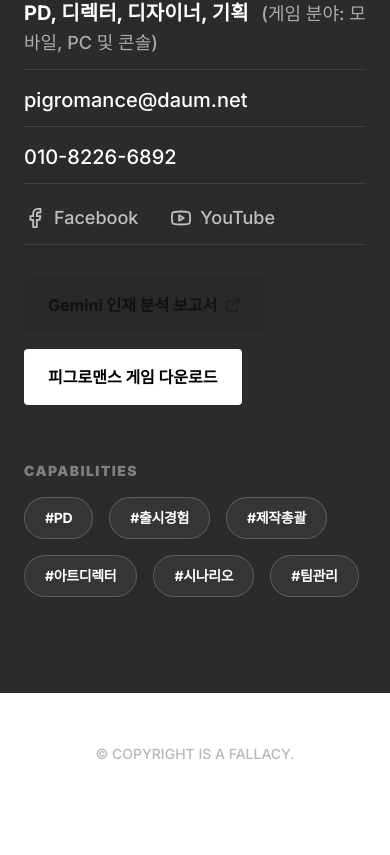
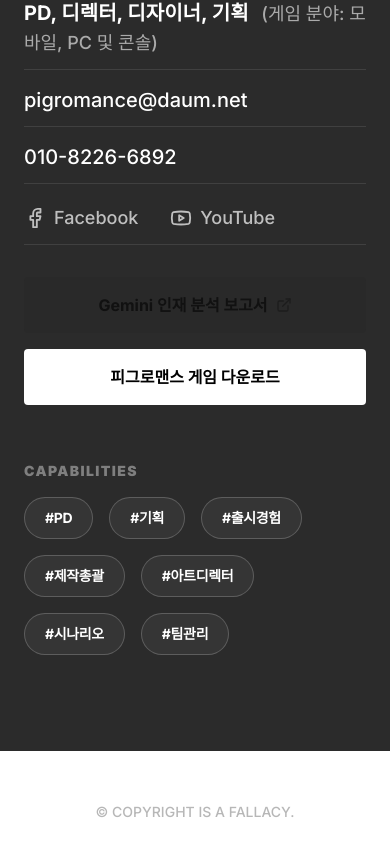
Before and after one commit to Cuttingman/portfolio, a Next.js app: page / in a window 390 px wide. Shown: the part 6119-6974 px from the top of the page. Before the commit the page ends 6932 px from the top, so only its background shows below. Built offline with nearby package versions, Linux system fonts and the light colour scheme.

Commit message:
About 레이아웃 맞춤, '#기획' 추가

```diff
--- a/src/components/sections/About.tsx
+++ b/src/components/sections/About.tsx
@@ -129,13 +129,13 @@ export function AboutSection() {
                       </ul>
 
                       {/* Links */}
-                      <div className="relative z-20 flex flex-row flex-wrap gap-4 pt-2">
-                        <a href="https://gemini.google.com/share/62f619990e7f" target="_blank" rel="noopener noreferrer" className="inline-flex items-center gap-2 px-6 py-4 bg-foreground/5 hover:bg-foreground/10 text-foreground rounded-sm transition-colors text-base font-bold w-fit cursor-pointer">
+                      <div className="relative z-20 flex flex-col sm:flex-row flex-wrap gap-4 pt-2">
+                        <a href="https://gemini.google.com/share/62f619990e7f" target="_blank" rel="noopener noreferrer" className="inline-flex items-center justify-center gap-2 px-6 py-4 bg-foreground/5 hover:bg-foreground/10 text-foreground rounded-sm transition-colors text-base font-bold w-full sm:w-fit cursor-pointer">
                           Gemini 인재 분석 보고서
                           <ExternalLink size={16} className="opacity-50" />
                         </a>
 
-                        <a href="https://drive.google.com/drive/folders/17OaEjVESlN7DfhuleC7V2HHfZPtUL55V?usp=drive_link" target="_blank" rel="noopener noreferrer" className="inline-flex items-center gap-2 px-6 py-4 bg-white text-black hover:opacity-90 rounded-sm transition-opacity text-base font-bold w-fit cursor-pointer">
+                        <a href="https://drive.google.com/drive/folders/17OaEjVESlN7DfhuleC7V2HHfZPtUL55V?usp=drive_link" target="_blank" rel="noopener noreferrer" className="inline-flex items-center justify-center gap-2 px-6 py-4 bg-white text-black hover:opacity-90 rounded-sm transition-opacity text-base font-bold w-full sm:w-fit cursor-pointer">
                           피그로맨스 게임 다운로드
                         </a>
                       </div>
@@ -252,7 +252,7 @@ export function AboutSection() {
                 <h3 className="text-sm font-black tracking-widest text-white/40 uppercase mb-4">Capabilities</h3>
                 <div className="flex flex-wrap gap-4">
                   {[
-                    "#PD", "#출시경험", "#제작총괄", "#아트디렉터", "#시나리오", "#팀관리"
+                    "#PD", "#기획", "#출시경험", "#제작총괄", "#아트디렉터", "#시나리오", "#팀관리"
                   ].map((tag) => (
                     <motion.div
                       key={tag}
```
